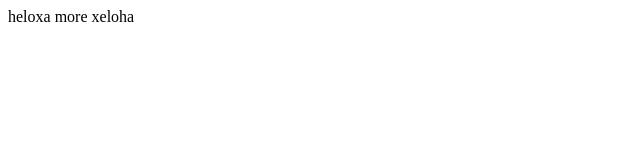
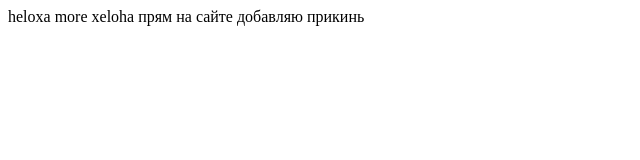
Before and after one commit to rykiAdmirala/fe_test, a plain HTML site: page index.html in a window 1280 px wide. Shown: the whole page, without its empty margins (0-640 px from the left). Drawn offline with Linux system fonts and the light colour scheme.

Commit message:
Update index.html

```diff
--- a/index.html
+++ b/index.html
@@ -7,5 +7,7 @@
 <body>
 	heloxa
 	more xeloha
+
+	прям на сайте добавляю прикинь
 </body>
 </html>
```
